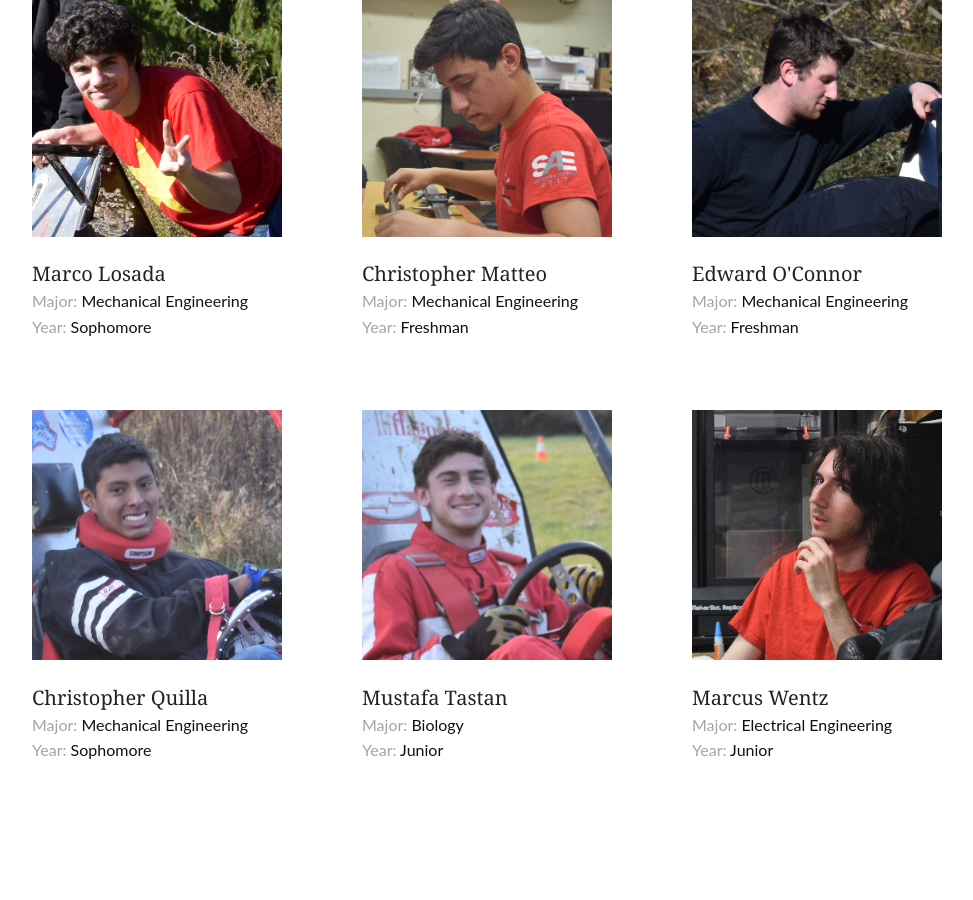
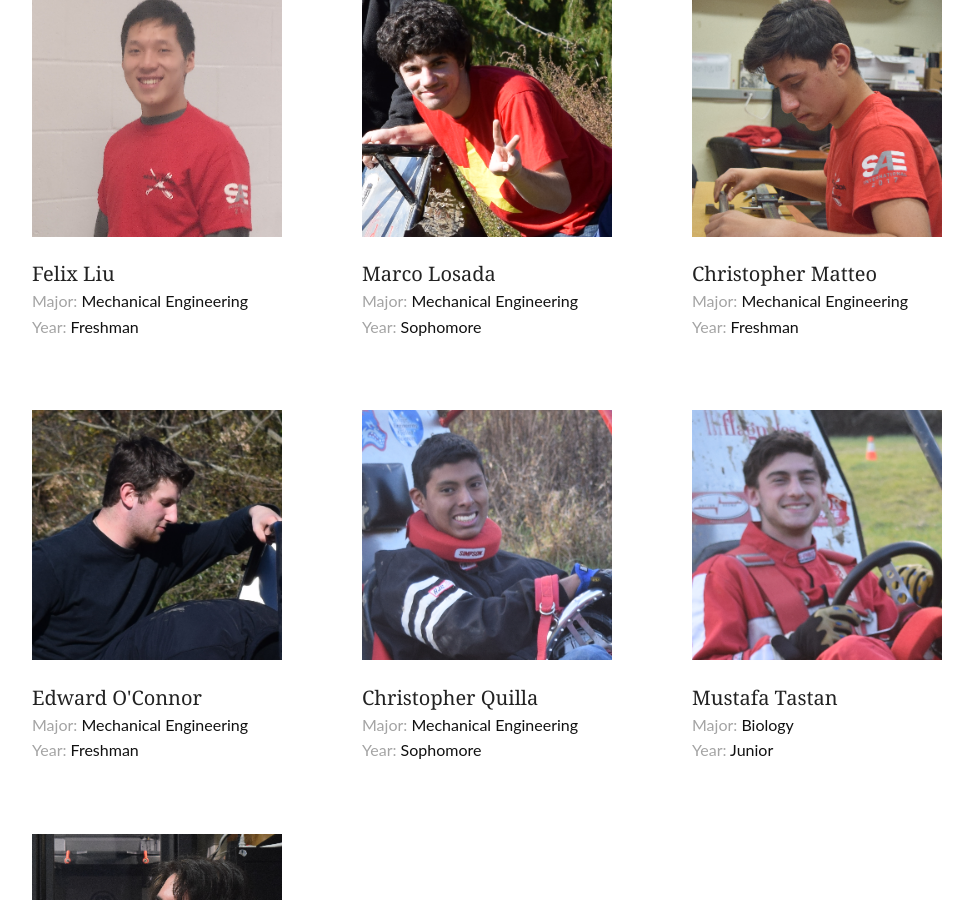
Before and after one commit to stonybrookmotorsports/StonyBrookMotorsports, a Jekyll site: the page built from pages/members.md, in a window 1280 px wide and 900 px high, scrolled down 2513 px. Shown: the whole window, without its empty margins (123-1096 px from the left). Built offline with Jekyll 4.4.1, drawn with Linux system fonts in a browser that asks for light colours; nearby versions of some CDN libraries; library files that are not in the unit come from our copies.

Commit message:
updated members

```diff
--- a/_data/members.yml
+++ b/_data/members.yml
@@ -75,6 +75,10 @@
   major: Mechanical Engineering
   imageName: DanielKhait
   year: Freshman
+- name: Felix Liu
+  major: Mechanical Engineering
+  imageName: FelixLiu
+  year: Freshman
 - name: Marco Losada
   major: Mechanical Engineering
   imageName: Marco
```
Also changed, not shown: images/members/FelixLiu.png (added).
